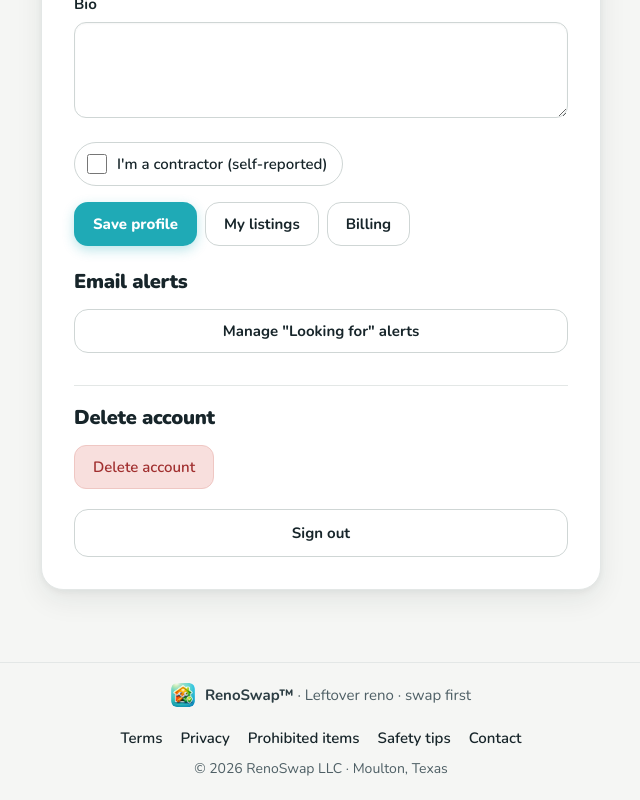
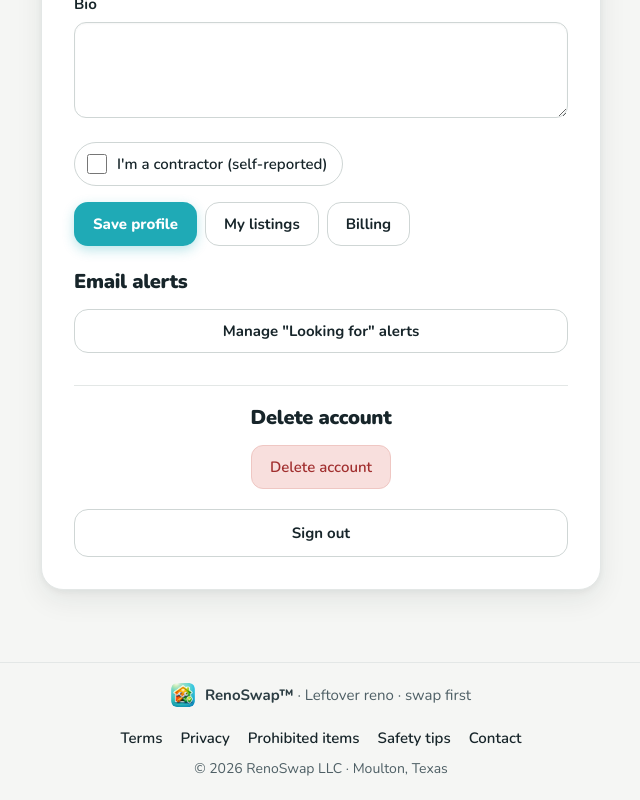
Before and after one commit to mickjon25-stack/renoswap, a Next.js app in the folder web/: page /account in a window 1280 px wide. Shown: the part 705-1505 px from the top of the page, without its empty margins (319-959 px from the left). Built offline with nearby package versions, Linux system fonts and the light colour scheme; no server answers.

Commit message:
Center the Delete account section on the Account page

```diff
--- a/web/src/components/DeleteAccount.tsx
+++ b/web/src/components/DeleteAccount.tsx
@@ -30,9 +30,9 @@ export function DeleteAccount() {
 
   return (
     <div className="stack account-danger">
-      <h3 style={{ marginBottom: 0 }}>Delete account</h3>
+      <h3 style={{ marginBottom: 0, textAlign: "center" }}>Delete account</h3>
       {!open ? (
-        <div>
+        <div style={{ display: "flex", justifyContent: "center" }}>
           <button type="button" className="danger" onClick={() => setOpen(true)}>
             Delete account
           </button>
```
